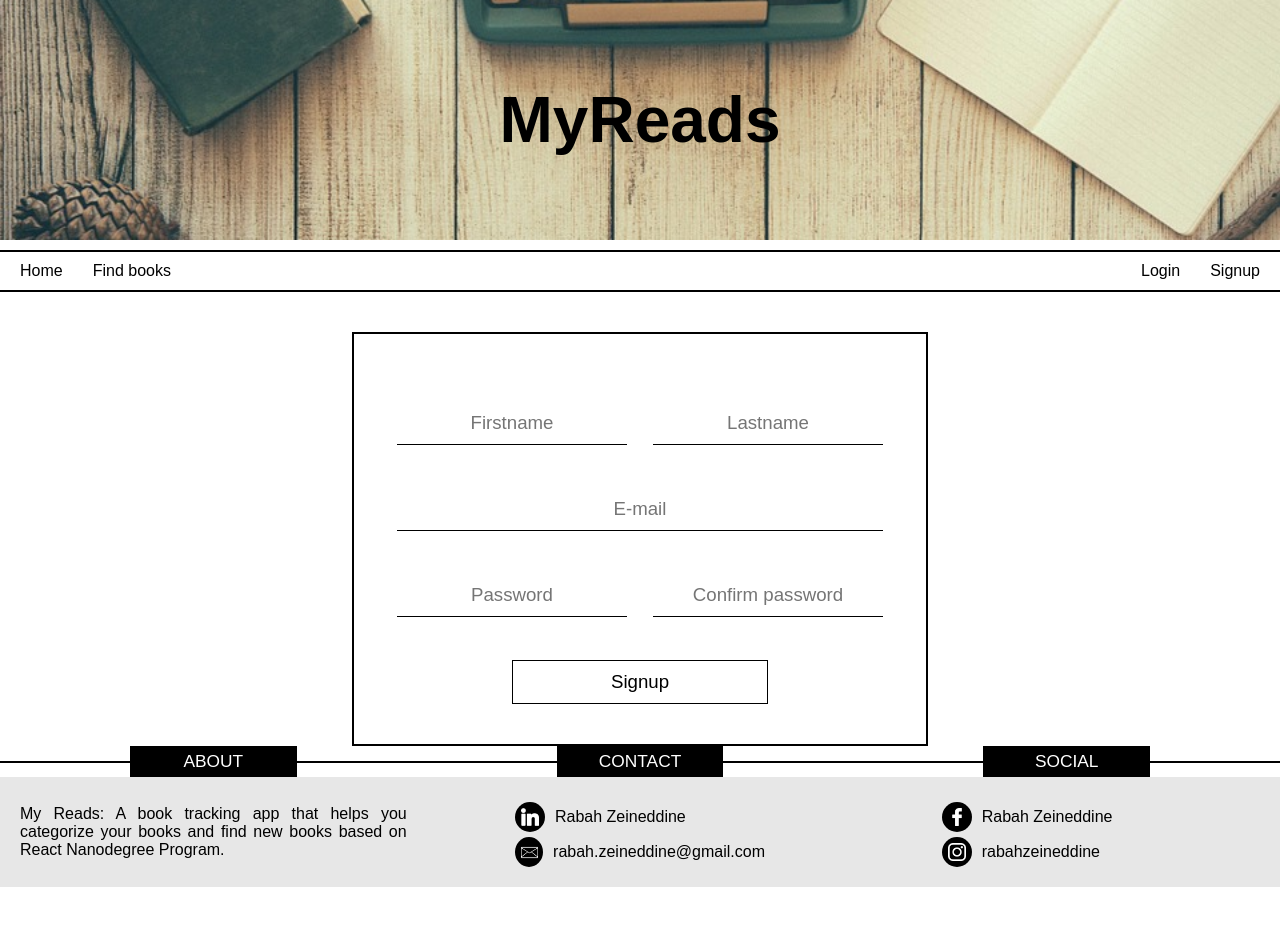
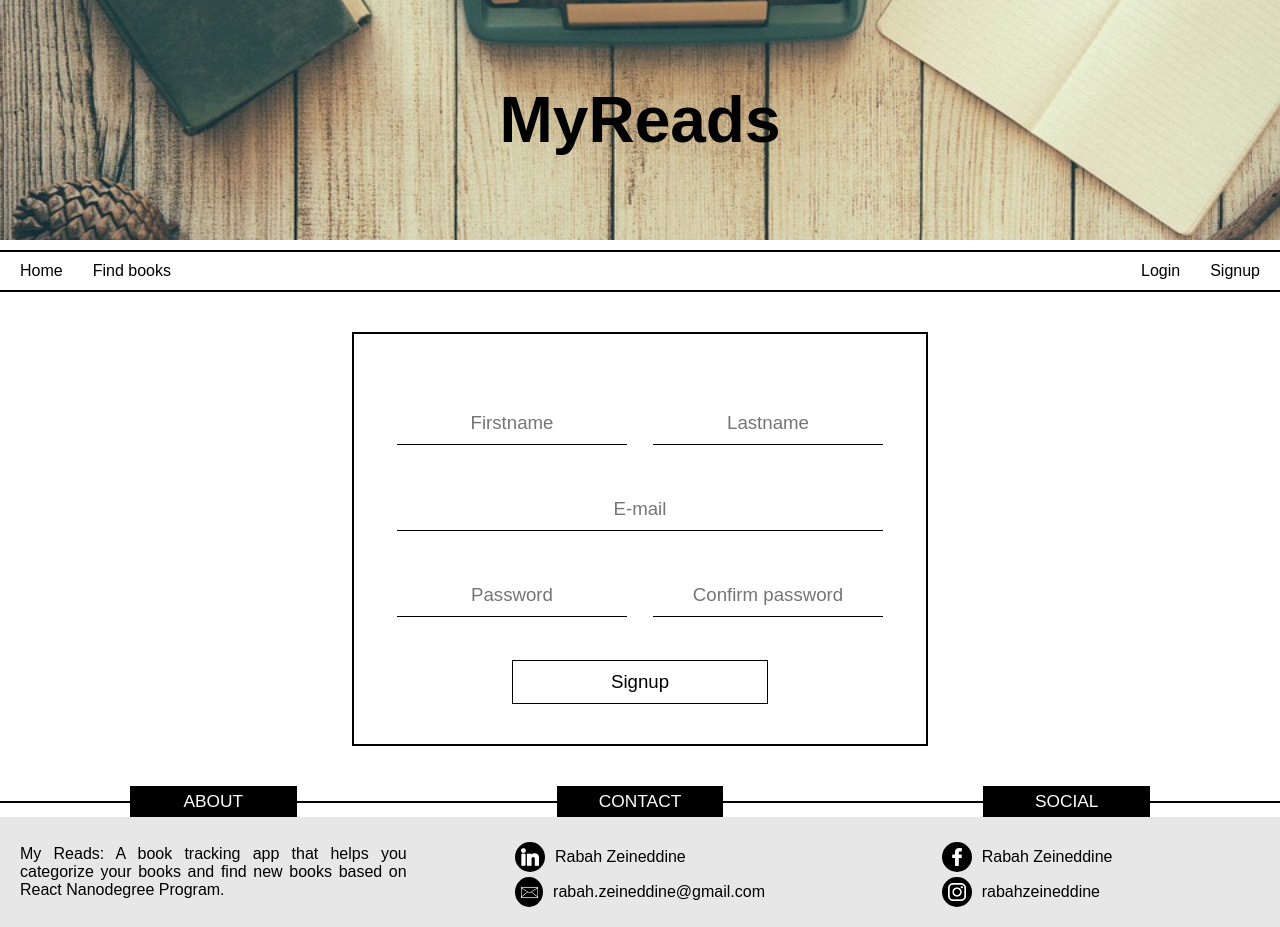
Before and after one commit to RabahZeineddine/MyReads, a React (Create React App) app: page /signup in a window 1280 px wide. Before the commit the page ends 887 px from the top, so only its background shows below. Built offline with nearby package versions, Linux system fonts and the light colour scheme.

Commit message:
fix: change padding

```diff
--- a/src/components/Login/Login.css
+++ b/src/components/Login/Login.css
@@ -3,7 +3,7 @@
     display: flex;
     justify-content: center;
     align-items: flex-start;
-    padding-top: 40px;
+    padding: 40px 0;
 }
 
 .login-form{
--- a/src/components/Signup/Signup.css
+++ b/src/components/Signup/Signup.css
@@ -3,7 +3,7 @@
     display: flex;
     justify-content: center;
     align-items: flex-start;
-    padding-top: 40px;
+    padding: 40px 0;
 }
 
 .signup-form{
```
